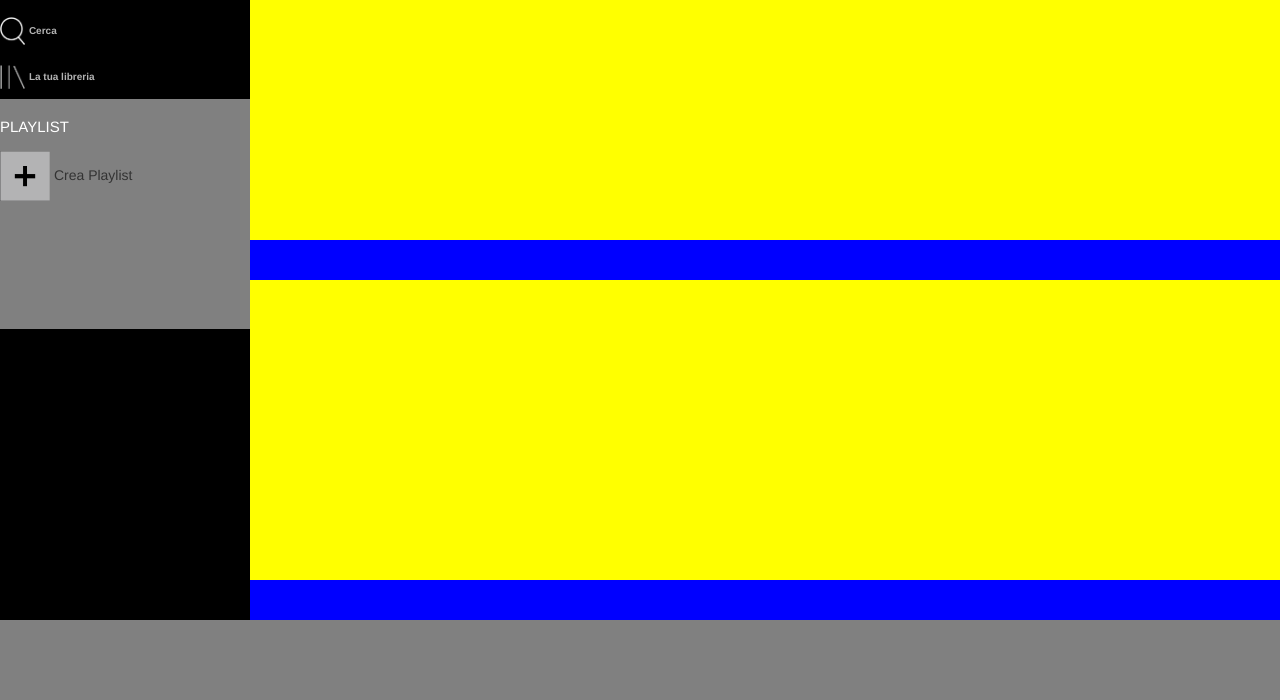
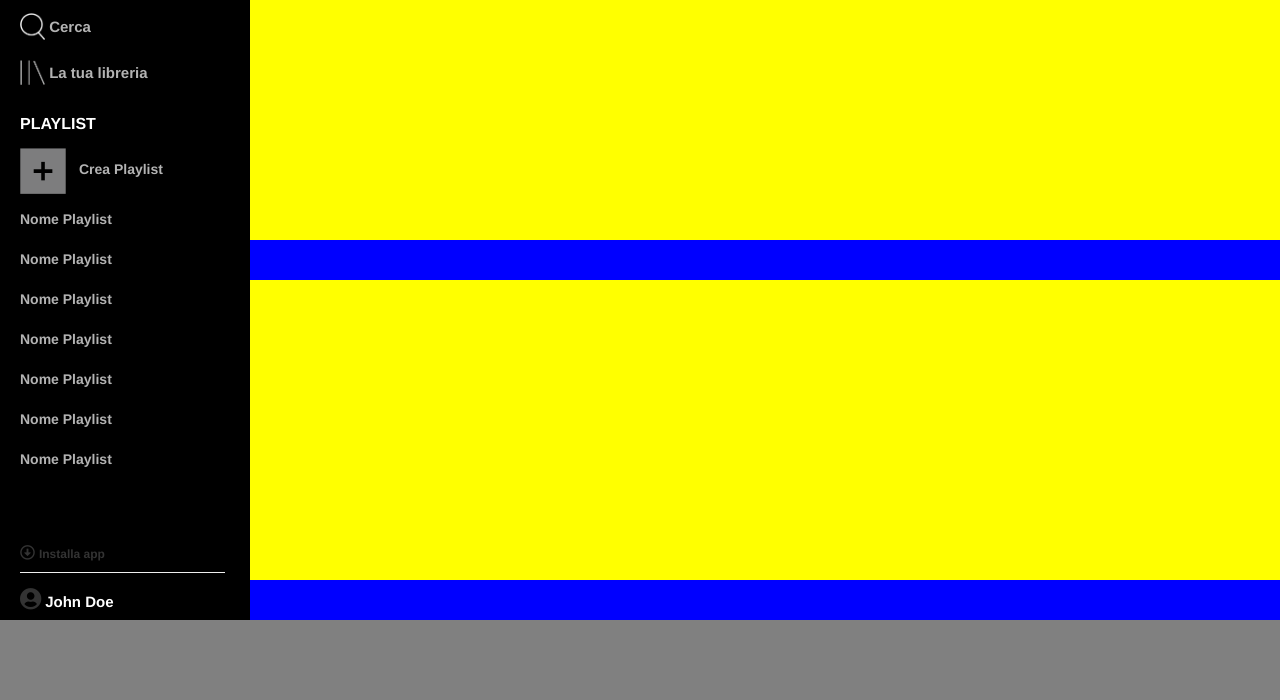
Before and after one commit to MastroJoe/html-css-spotifyweb, a plain HTML site: page index.html in a window 1280 px wide. Shown: the part 100-800 px from the top of the page. Drawn offline with nearby package versions, Linux system fonts and the light colour scheme.

Commit message:
sidebar ok

```diff
--- a/assets/css/master.css
+++ b/assets/css/master.css
@@ -3,6 +3,11 @@
   margin: 0;
   padding: 0;
   box-sizing: border-box;
+  font-size: 14px;
+  font-weight: 700;
+  line-height: 16px;
+  letter-spacing: normal;
+  text-transform: none;
 }
 
 /* HEADER */
@@ -30,6 +35,10 @@ aside {
   background-color: #000000;
 }
 
+.sidebar {
+  padding-left: 20px;
+}
+
 .logo-spotify > img {
   width: 70%;
 }
@@ -39,38 +48,82 @@ aside {
 }
 
 .txt-sidebar > img {
-  width: 10%;
+  width: 11%;
   vertical-align: middle;
 }
 
 .txt-sidebar > p {
-  font-size: 10px;
-  font-weight: 700;
   color: #b3b3b3;
+  font-size: 15px;
   display: inline-block;
   vertical-align: middle;
   margin: 0;
 }
 
 .playlist {
-  height: 230px;
+  height: 395px;
   overflow-y: auto;
-  background-color: gray;
 }
 
 .title-playlist > h3 {
-  font-size: 15px;
+  font-size: 16px;
+  font-weight: 600;
   color: #ffffff;
   text-transform: uppercase;
 }
 
 .txt-playlist {
   padding: 5px 0;
+  color: #fff;
+  opacity: .7;
+  background-color: transparent;
+  border: none;
 }
 
 .txt-playlist > img {
   width: 20%;
   vertical-align: middle;
+}
+
+#playlist-plus {
+  padding-left: 9px;
+}
+
+.txt-playlist-2 > li {
+  color: #b3b3b3;
+  padding: 12px 0;
+}
+
+.install {
+  padding-top: 55px;
+}
+
+.install > i {
+  font-size: 15px;
+}
+
+.install > p {
+font-size: 12px;
+margin: 0;
+display: inline;
+}
+
+hr {
+  margin-top: 10px;
+  margin-bottom: 15px;
+  margin-right: 25px;
+}
+
+.profile > i {
+  font-size: 22px;
+}
+
+.profile > p {
+  display: inline;
+  color: #ffffff;
+  margin: 0;
+  font-size: 15px;
+
 }
 
 /* MAIN CONTENT SECTIONS */
--- a/index.html
+++ b/index.html
@@ -40,9 +40,27 @@
             <h3>Playlist</h3>
           </div>
           <div class="txt-playlist">
-            <img src="assets/img/plus-icon.png" alt="">
-            <span>Crea Playlist</span>
+            <img src="assets/img/plus-icon.png" alt="plus">
+            <span id="playlist-plus">Crea Playlist</span>
           </div>
+          <ul class="txt-playlist-2">
+            <li>Nome Playlist</li>
+            <li>Nome Playlist</li>
+            <li>Nome Playlist</li>
+            <li>Nome Playlist</li>
+            <li>Nome Playlist</li>
+            <li>Nome Playlist</li>
+            <li>Nome Playlist</li>
+          </ul>
+        </div>
+        <div class="install">
+          <i class="far fa-arrow-alt-circle-down"></i>
+          <p>Installa app</p>
+        </div>
+        <hr>
+        <div class="profile">
+          <i class="fas fa-user-circle"></i>
+          <p>John Doe</p>
         </div>
         <div>
 
```
Also changed, not shown: assets/spotify-lg.png (added).
